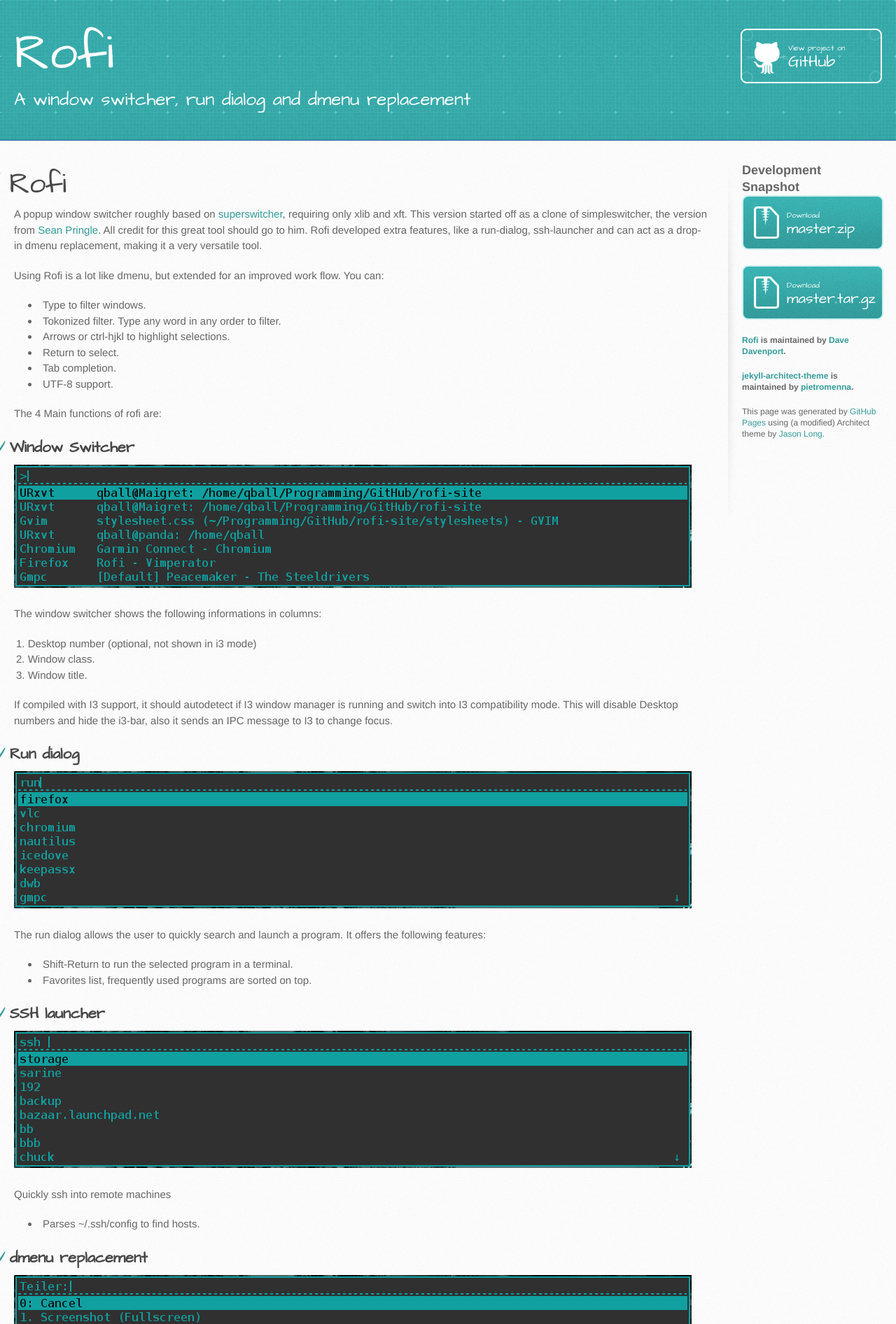
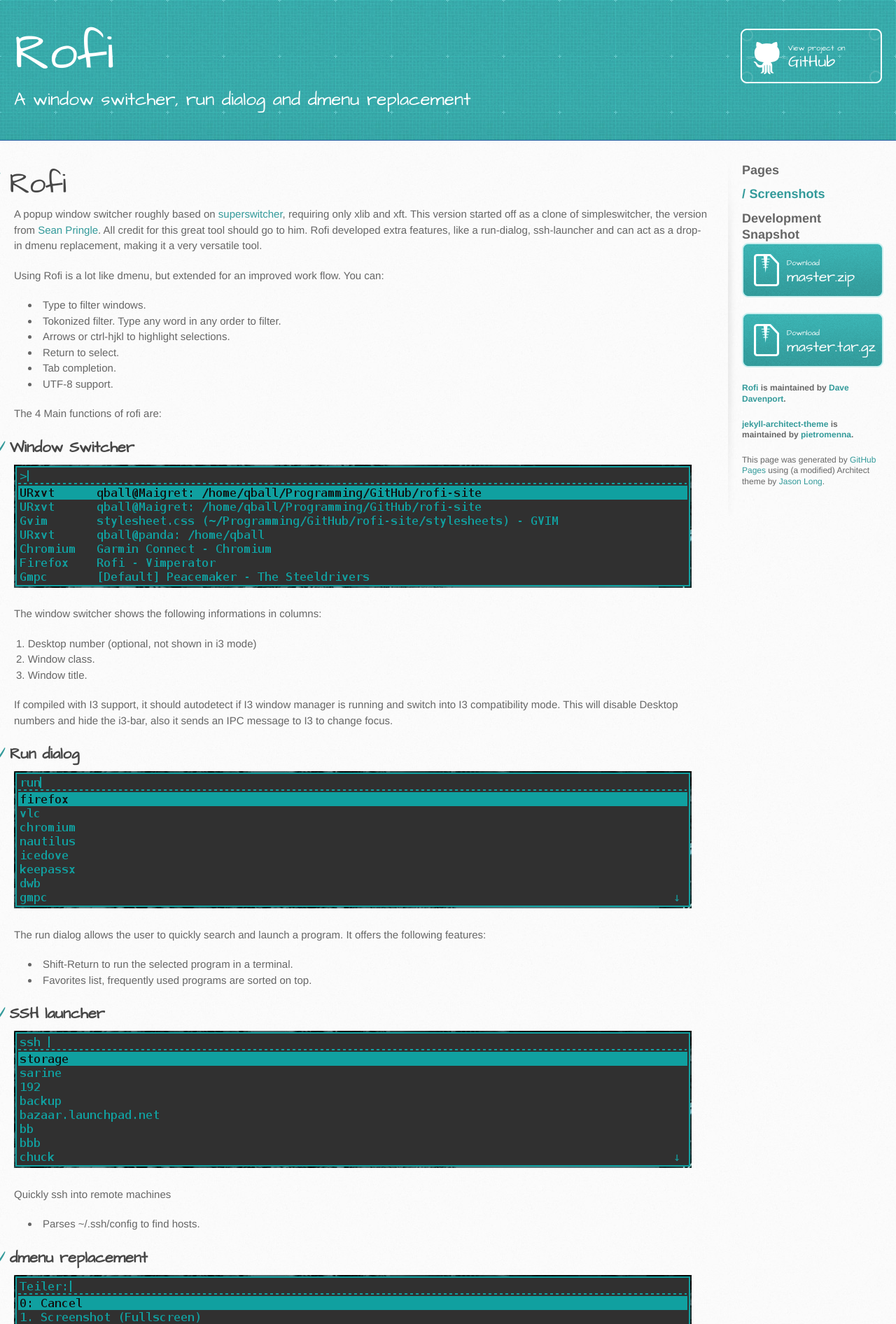
Before and after one commit to davatorium/rofi, a Jekyll site: the page built from index.md, in a window 1280 px wide. Shown: the top 1892 px of the page at 70% size. Built offline with Jekyll 4.4.1, drawn with Linux system fonts in a browser that asks for light colours.

Commit message:
Add screenshots page.

```diff
--- a/_layouts/default.html
+++ b/_layouts/default.html
@@ -28,12 +28,18 @@
     <div id="content-wrapper">
       <div class="inner clearfix">
         <section id="main-content">
-
+          <h1>{{ page.title }}</h1>
           {{ content }}
 
         </section>
 
         <aside id="sidebar">
+        <h1>Pages</h1>
+        {% for iter_page in site.pages %}
+        {% if iter_page.url != page.url %}
+        <h2 id="menuentry"><a href="{{ iter_page.url }}">{{ iter_page.title }}</a></h2>
+        {% endif %}
+        {% endfor %} <!-- page -->
 <!-- to be enabled when we have a stable release.
           <h1>Stable</h1>
           <a href="{{ site.github-url }}/archive/{{ site.github-version-stable }}.zip" class="button">
--- a/index.md
+++ b/index.md
@@ -65,7 +63,7 @@ Drop in dmenu replacement. (Screenshot shows rofi used by
 [teiler](https://github.com/carnager/teiler) ).
 
 
-## Usage
+# Usage
 
 e.g. a one-shot launch:
 
@@ -79,7 +77,7 @@ or run it as a daemon that sits in the background waiting for the hotkey 'F12':
 
 Type '?' (enter)  to switch from Window list mode to Run mode and back.
 
-## Compilation
+# Compilation
 
 If compiling from GIT, first run to generate the needed build files:
 
@@ -96,7 +94,7 @@ To build rofi, run the following steps:
 The build system will autodetect the i3 header file during compilation. If it fails, make sure you
 have i3/ipc.h installed. Check config.log for more information.
 
-## Dependencies
+# Dependencies
 
 Rofi requires the following tools and libraries to be installed:
 
@@ -105,15 +103,15 @@ Rofi requires the following tools and libraries to be installed:
  * libxdg-basedir
  * libxft
 
-## Configuration
+# Configuration
 
 There are 3 ways to configure rofi:
 
-### 1. Pre-compile time
+## 1. Pre-compile time
 
 You can change the default behavior by modifying config/config.c
 
-### 2. Xresources
+## 2. Xresources
 
 Another solution is to configure it via X resources, e.g. add the following to your
 Xresources file:
@@ -128,16 +126,16 @@ Xresources file:
     rofi.lines: 5
     rofi.borderwidth: 3
 
-### 3. Runtime
+## 3. Runtime
 
 All the above settings can be overridden by rofi's commandline flags.
 
-## Archlinux
+# Archlinux
 
 This version of rofi has been made available on the
 [AUR](https://aur.archlinux.org/packages/rofi-git/).
 
-## Contact
+# Contact
 
 Issues, feature requests can be filed at the github [issue
 tracker](https://github.com/DaveDavenport/rofi/issues).
--- a/stylesheets/stylesheet.css
+++ b/stylesheets/stylesheet.css
@@ -122,6 +122,18 @@ aside#sidebar {
 aside#sidebar h1 {
   font-size:  1.5em;
     font-weight: bold;
+}
+
+aside#sidebar h2#menuentry {
+  font-size:  1.5em;
+  padding-top: 0.6em;
+  padding-bottom: 0.6em;
+  font-weight: bold;
+}
+aside#sidebar h2#menuentry:before{
+  content: "/";
+  color: #339a9a;
+  padding-right: 0.3em;
 }
 
 aside#sidebar p.repo-owner,
```
Also changed, not shown: other parts of index.md (+0 -2 lines), Screenshots.md (added, +28 -0 lines), images/rofi/screenshots/dropdown.png (added).
